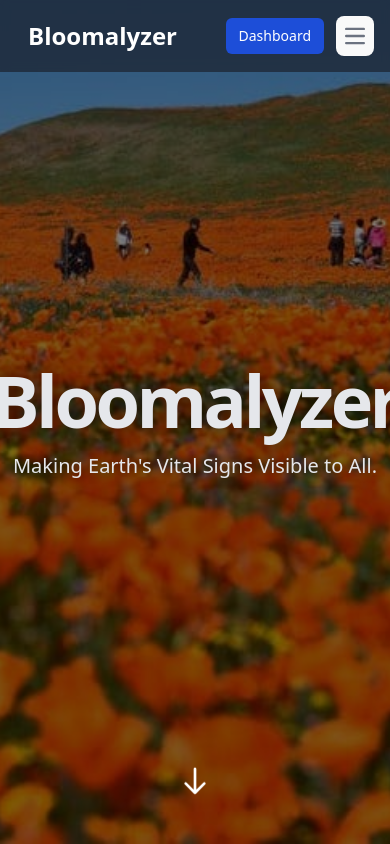
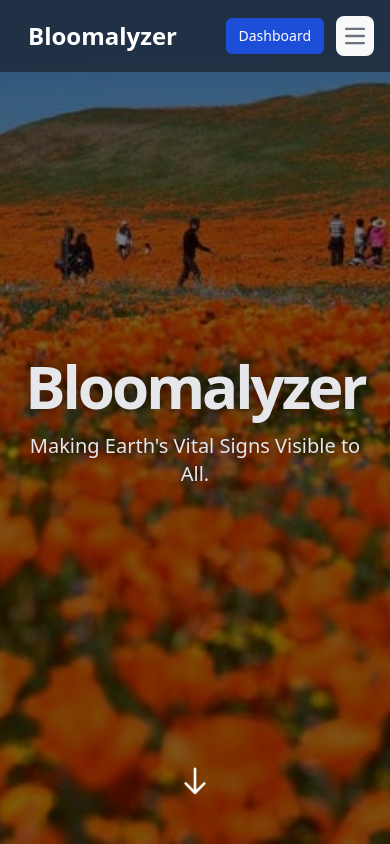
Before and after one commit to Tarun-Singh1/Bloomalyzer, a React (Vite) app: page / in a window 390 px wide. Shown: the top 844 px of the page. Built offline with nearby package versions, Linux system fonts and the light colour scheme.

Commit message:
Made the Hero section mobile-first responsive

```diff
--- a/src/components/Hero.jsx
+++ b/src/components/Hero.jsx
@@ -9,7 +9,7 @@ const Hero = () => {
     <section id="hero" className="h-screen w-full flex flex-col justify-center items-center relative text-center bg-cover bg-center" style={{ backgroundImage: `url(${HeroImage})` }}>
       <div className="absolute inset-0 bg-black bg-opacity-50"></div>
       <div className="relative z-10 p-4">
-        <h1 className="text-7xl md:text-9xl font-black tracking-tighter mb-4" style={{ textShadow: '0 0 20px rgba(0,0,0,0.7)' }}>
+        <h1 className="text-6xl sm:text-7xl md:text-9xl font-black tracking-tighter mb-4" style={{ textShadow: '0 0 20px rgba(0,0,0,0.7)' }}>
           Bloomalyzer
         </h1>
         <p className="text-xl md:text-2xl text-gray-200" style={{ textShadow: '0 0 10px rgba(0,0,0,0.7)' }}>
```
